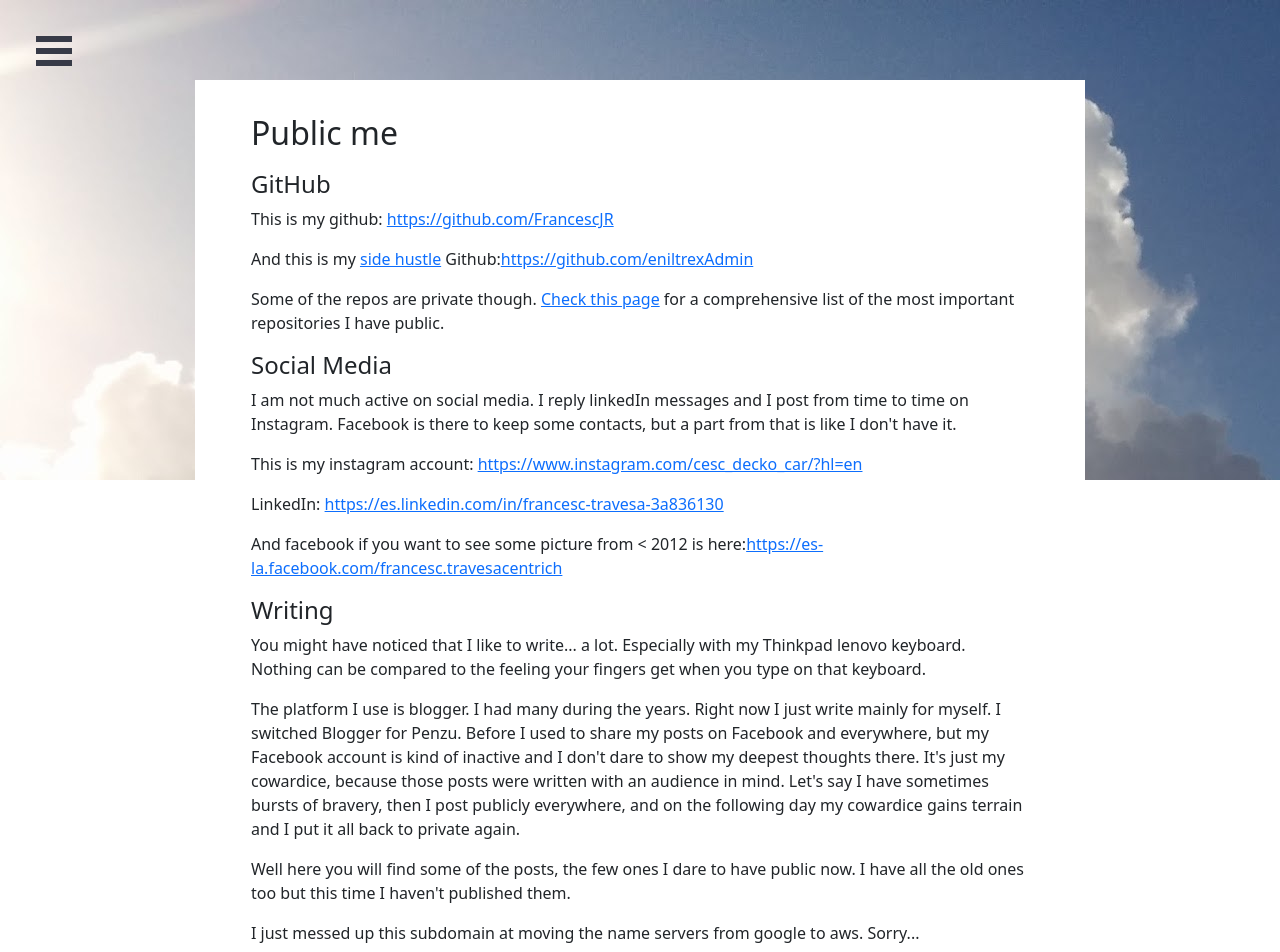
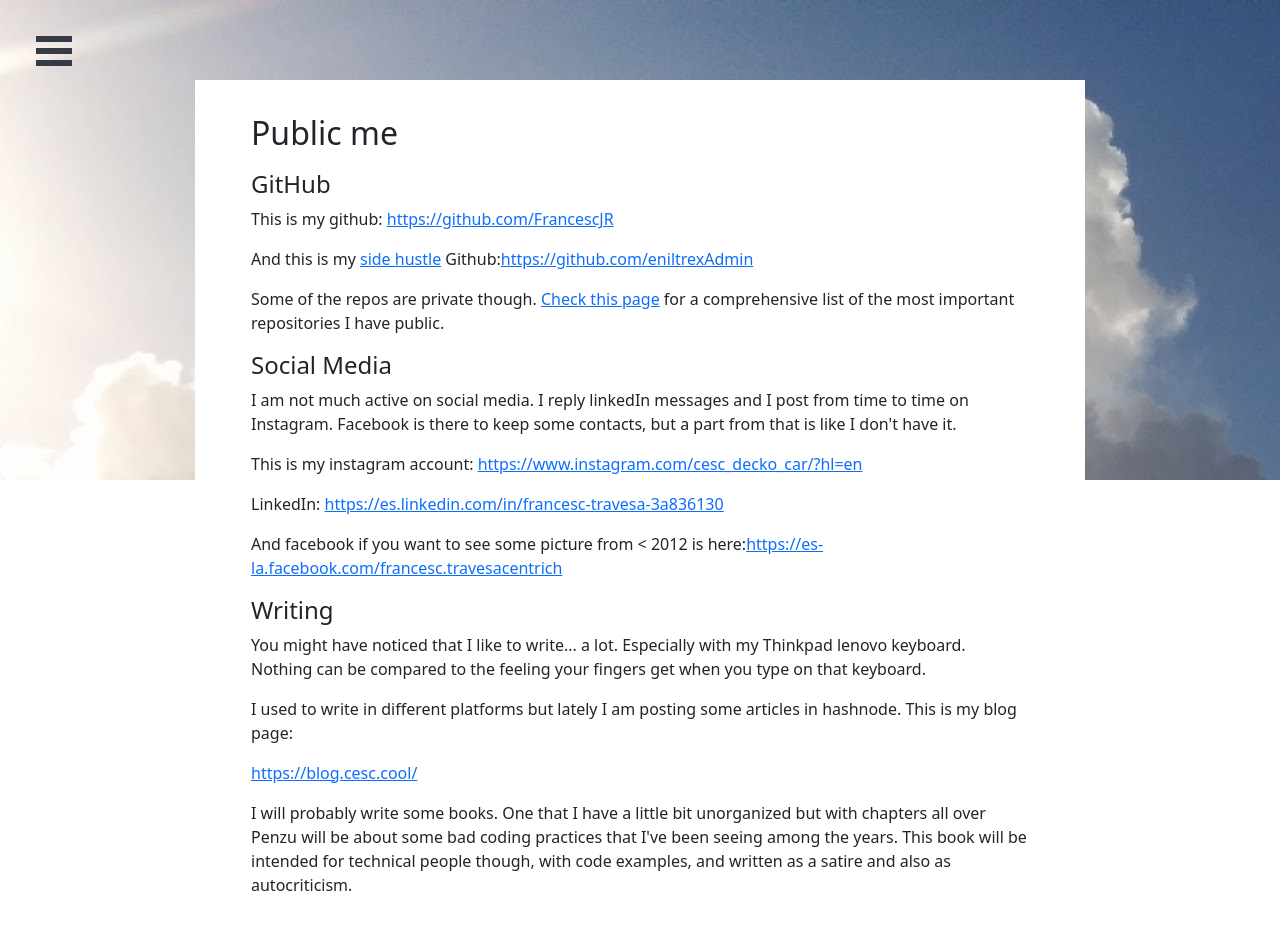
Before and after one commit to FrancescJR/cesc-cool, a React (Create React App) app: page /internet-exposure in a window 1280 px wide. Shown: the top 952 px of the page. Built offline with nearby package versions, Linux system fonts and the light colour scheme.

Commit message:
Updates internet exposure page

```diff
--- a/src/pages/InternetExposure.tsx
+++ b/src/pages/InternetExposure.tsx
@@ -36,15 +36,8 @@ export default function InternetExposure() {
             <h4>Writing</h4>
             <p>You might have noticed that I like to write... a lot. Especially with my Thinkpad lenovo keyboard. Nothing
                 can be compared to the feeling your fingers get when you type on that keyboard.</p>
-            <p>The platform I use is blogger. I had many during the years. Right now I just write mainly for myself.
-            I switched Blogger for Penzu. Before I used to share my posts on Facebook and everywhere, but my Facebook
-            account is kind of inactive and I don't dare to show my deepest thoughts there. It's just my cowardice, because
-            those posts were written with an audience in mind. Let's say I have sometimes bursts of bravery, then I post publicly everywhere, and
-                on the following day my cowardice gains terrain and I put it all back to private again.</p>
-            <p>Well here you will find some of the posts, the few ones I dare to have public now. I have all the old ones
-                too but this time I haven't published them.</p>
-            <p>I just messed up this subdomain at moving the name servers from google to aws. Sorry...</p>
-            <p><a href={'http://economic.cesc.cool/'} target="_blank" rel="noreferrer" >http://economic.cesc.cool/</a></p>
+            <p>I used to write in different platforms but lately I am posting some articles in hashnode. This is my blog page:</p>
+            <p><a href={'https://blog.cesc.cool/'} target="_blank" rel="noreferrer" >https://blog.cesc.cool/</a></p>
 
             <p>I will probably write some books. One that I have a little bit unorganized but with chapters all over
                 Penzu will be about some bad coding practices that I've been seeing among the years. This book
```
